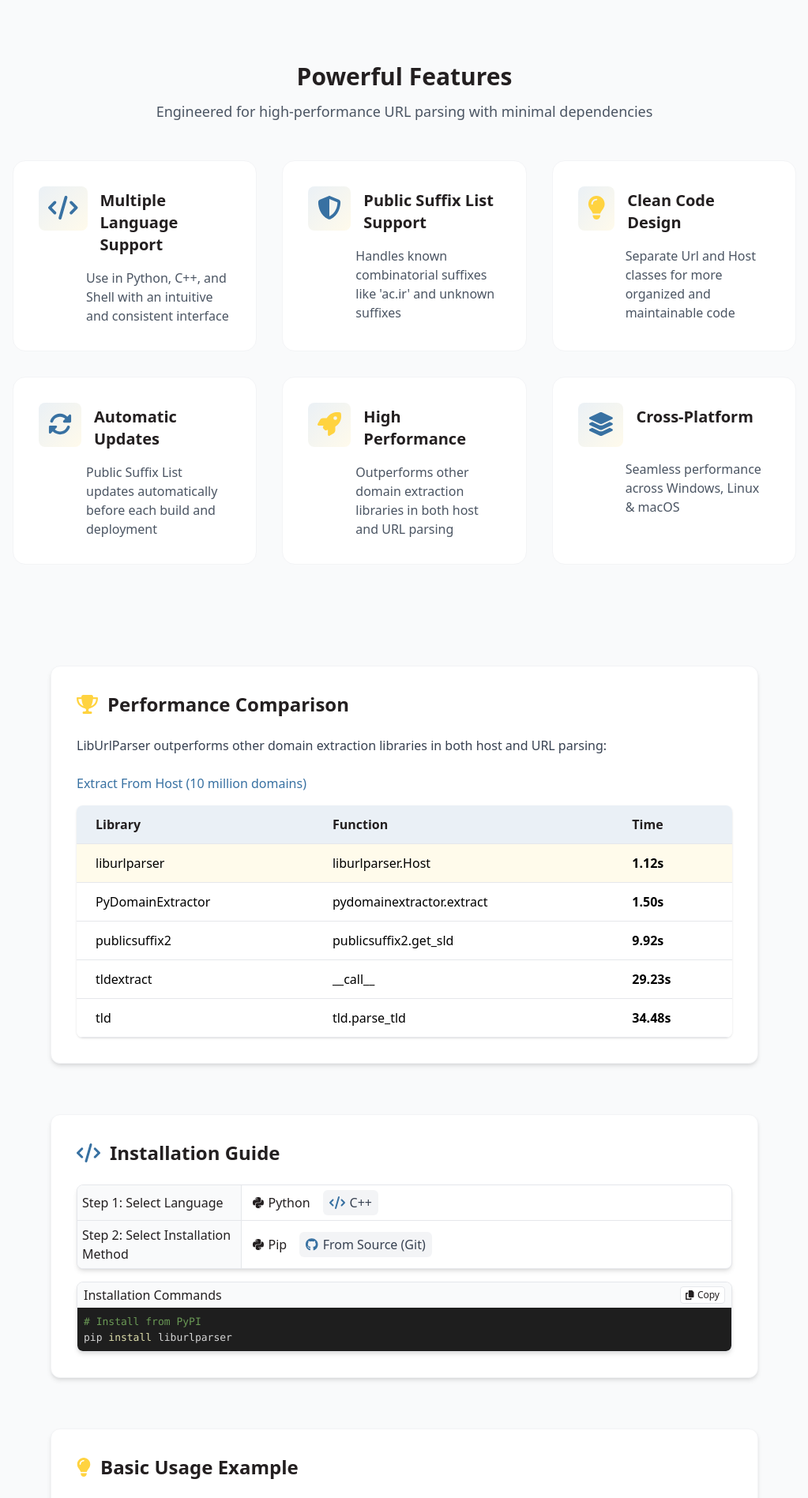
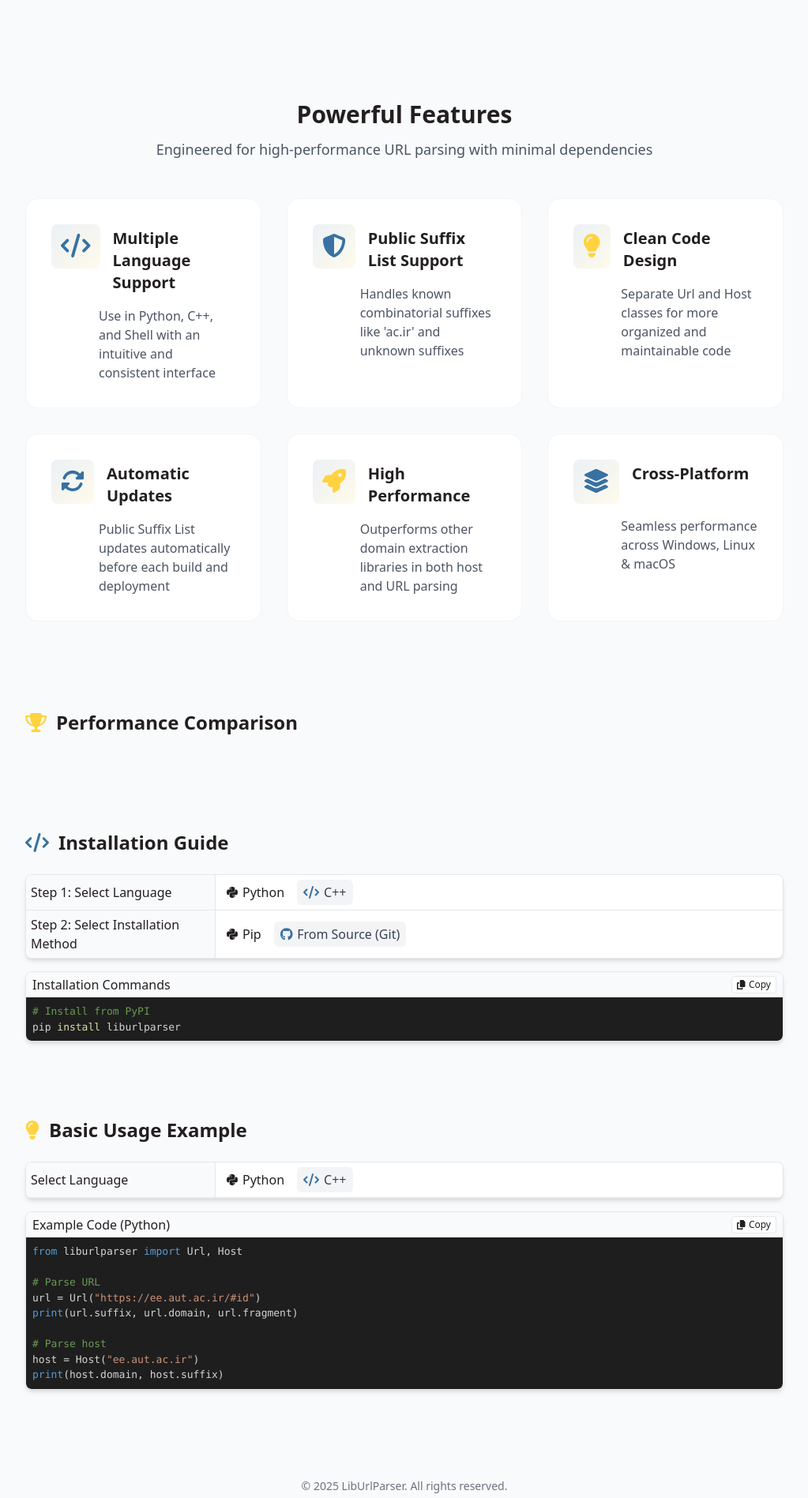
Before and after one commit to MohammadRaziei/liburlparser, a Next.js app: page / in a window 1280 px wide. Shown: the part 620-2517 px from the top of the page at 79% size, without its empty margins (128-1151 px from the left). Built offline with nearby package versions, Linux system fonts and the light colour scheme.

Commit message:
refactor(components): introduce Container component for consistent layout
The Container component

```diff
--- /dev/null
+++ b/components/Container.tsx
@@ -0,0 +1,16 @@
+import React from 'react';
+
+interface ContainerProps {
+  children: React.ReactNode;
+  className?: string; // Allow optional additional classes
+}
+
+const Container: React.FC<ContainerProps> = ({ children, className = '' }) => {
+  return (
+    <div className={`w-full max-w-5xl mx-auto px-4 sm:px-6 lg:px-8 ${className}`}>
+      {children}
+    </div>
+  );
+};
+
+export default Container;
--- a/components/FeaturesSection.tsx
+++ b/components/FeaturesSection.tsx
@@ -10,6 +10,7 @@
     faShieldAlt,
     faSyncAlt
 } from "@fortawesome/free-solid-svg-icons";
+import Container from './Container'; // Import the new Container
 
 const FeatureCard = ({ icon, title, description }: {
     icon: React.ReactNode;
@@ -66,7 +67,10 @@
     ];
 
     return (
-        <div className="w-full max-w-5xl px-4 py-16">
+        // Use Container and add vertical padding
+        <Container className="py-16">
+            {/* Remove w-full, max-w-5xl, px-4 from this div */}
+            <div>
                 <div className="text-center mb-12">
                     <h2 className="text-3xl font-bold text-[var(--primary-dark)] mb-3">
                         Powerful Features
@@ -82,5 +86,6 @@
                     ))}
                 </div>
             </div>
+        </Container>
     );
 };
--- a/components/InstallationGuide.tsx
+++ b/components/InstallationGuide.tsx
@@ -5,6 +5,7 @@
 import { faGithub, faPython } from '@fortawesome/free-brands-svg-icons';
 import { Prism as SyntaxHighlighter } from 'react-syntax-highlighter';
 import { vscDarkPlus } from 'react-syntax-highlighter/dist/cjs/styles/prism';
+import Container from './Container'; // Import the new Container
 
 
 type Language = 'python' | 'cpp';
@@ -113,10 +114,12 @@
   };
 
   const currentCommand = getCommand(language, method, version);
-  // REMOVED currentUsageExample variable
 
   return (
-    <div className="section-container">
+    // Use Container, add vertical padding (e.g., py-12 or py-16)
+    <Container className="py-12">
+      {/* Remove section-container class if it existed */}
+      <div>
         <h2 className="section-title">
           <FontAwesomeIcon icon={faCode} className="text-[var(--primary-blue)] mr-3" />
           Installation Guide
@@ -211,6 +214,7 @@
 
         </div>
       </div>
+    </Container>
   );
 };
 
--- /dev/null
+++ b/components/Navbar.tsx
@@ -0,0 +1,67 @@
+import React, { useState } from 'react';
+import Link from 'next/link';
+import { FontAwesomeIcon } from '@fortawesome/react-fontawesome';
+import { faBars } from '@fortawesome/free-solid-svg-icons';
+import { faGithub } from '@fortawesome/free-brands-svg-icons';
+
+const Navbar: React.FC = () => {
+  const [isMenuOpen, setIsMenuOpen] = useState(false);
+
+  return (
+    <nav className="navbar">
+      <div className="navbar-container">
+        <div className="flex justify-between h-16">
+          <div className="flex">
+            <div className="flex-shrink-0 flex items-center">
+              <Link href="/" className="flex items-center">
+                <img
+                  className="h-10 w-auto"
+                  src="https://github.com/MohammadRaziei/liburlparser/raw/master/docs/images/logo/liburlparser-logo-1.svg"
+                  alt="LibUrlParser"
+                />
+                <span className="ml-3 text-xl font-bold text-[var(--primary-dark)]">LibUrlParser</span>
+              </Link>
+            </div>
+            <div className="hidden sm:ml-6 sm:flex sm:space-x-8">
+              <Link href="/cpp" className="navbar-link">
+                C++ Docs
+              </Link>
+              <Link href="/python" className="navbar-link">
+                Python Docs
+              </Link>
+              <a href="https://github.com/MohammadRaziei/liburlparser" target="_blank" rel="noopener noreferrer" className="navbar-link">
+                <FontAwesomeIcon icon={faGithub} className="mr-1" /> GitHub
+              </a>
+            </div>
+          </div>
+          <div className="-mr-2 flex items-center sm:hidden">
+            <button
+              onClick={() => setIsMenuOpen(!isMenuOpen)}
+              className="inline-flex items-center justify-center p-2 rounded-md text-gray-400 hover:text-gray-500 hover:bg-gray-100 focus:outline-none focus:ring-2 focus:ring-inset focus:ring-[var(--primary-blue)]"
+            >
+              <span className="sr-only">Open main menu</span>
+              <FontAwesomeIcon icon={faBars} className="block h-6 w-6" />
+            </button>
+          </div>
+        </div>
+      </div>
+
+      {/* Mobile menu, show/hide based on menu state */}
+      <div className={`sm:hidden ${isMenuOpen ? 'block' : 'hidden'}`}>
+        <div className="pt-2 pb-3 space-y-1">
+          <Link href="/cpp" className="mobile-menu-link">
+            C++ Docs
+          </Link>
+          <Link href="/python" className="mobile-menu-link">
+            Python Docs
+          </Link>
+          <a href="https://github.com/MohammadRaziei/liburlparser" target="_blank" rel="noopener noreferrer" className="mobile-menu-link">
+            <FontAwesomeIcon icon={faGithub} className="mr-1" /> GitHub
+          </a>
+        </div>
+      </div>
+    </nav>
+  );
+};
+
+export default Navbar;
--- a/components/UsageExampleGuide.tsx
+++ b/components/UsageExampleGuide.tsx
@@ -4,6 +4,7 @@
 import { faPython } from '@fortawesome/free-brands-svg-icons';
 import { Prism as SyntaxHighlighter } from 'react-syntax-highlighter';
 import { vscDarkPlus } from 'react-syntax-highlighter/dist/cjs/styles/prism';
+import Container from './Container'; // Import the new Container
 
 type Language = 'python' | 'cpp';
 
@@ -51,12 +52,14 @@
   const currentUsageExample = usageExamples[language];
 
   return (
-    <div className="section-container">
+    // Use Container, add vertical padding (e.g., py-12 or py-16)
+    <Container className="py-12">
         <h2 className="section-title">
           <FontAwesomeIcon icon={faLightbulb} className="text-[var(--primary-yellow)] mr-3" />
           Basic Usage Example
         </h2>
 
+        {/* Content remains the same */}
         {/* Language Selection Row */}
         <div className="bg-white rounded-lg shadow-md overflow-hidden mb-4 border border-gray-200">
          <table className="w-full">
@@ -111,7 +114,7 @@
           {currentUsageExample}
         </SyntaxHighlighter>
       </div>
-    </div>
+    </Container>
   );
 };
 
--- a/pages/index.tsx
+++ b/pages/index.tsx
@@ -1,17 +1,19 @@
 import Head from 'next/head';
-import * as React from 'react';
+import * as React from 'react'; // Keep React import
 import Link from 'next/link';
 import { FontAwesomeIcon } from '@fortawesome/react-fontawesome';
-// Make sure faLightbulb is imported if needed by UsageExampleGuide, or keep it here if used elsewhere
-import { faCode, faTrophy, faLightbulb, faBars } from '@fortawesome/free-solid-svg-icons';
+// Remove faBars if no longer used here, keep others
+import { faCode, faTrophy, faLightbulb } from '@fortawesome/free-solid-svg-icons';
 import { faGithub } from '@fortawesome/free-brands-svg-icons';
 import FeaturesSection from '../components/FeaturesSection';
 import InstallationGuide from '../components/InstallationGuide';
-// Import the new component
 import UsageExampleGuide from '../components/UsageExampleGuide';
+import Container from '../components/Container';
+import Navbar from '../components/Navbar';
 
 export default function LibUrlParserDocumentation() {
-  const [isMenuOpen, setIsMenuOpen] = React.useState(false);
+  // Remove isMenuOpen state
+  // const [isMenuOpen, setIsMenuOpen] = React.useState(false);
 
   const navigationButtons = [
     {
@@ -46,69 +48,22 @@
   ];
 
   return (
-    <main className="bg-gray-50 min-h-screen">
+    // Make main a flex column to push footer down
+    <main className="bg-gray-50 min-h-screen flex flex-col">
       <Head>
         <title>LibUrlParser - Fastest Domain Extractor Library</title>
         <meta name="description" content="Fastest domain extractor library written in C++ with Python binding" />
       </Head>
 
-      {/* Navbar */}
-      <nav className="navbar">
-        <div className="navbar-container">
-          <div className="flex justify-between h-16">
-            <div className="flex">
-              <div className="flex-shrink-0 flex items-center">
-                <Link href="/" className="flex items-center">
-                  <img
-                    className="h-10 w-auto"
-                    src="https://github.com/MohammadRaziei/liburlparser/raw/master/docs/images/logo/liburlparser-logo-1.svg"
-                    alt="LibUrlParser"
-                  />
-                  <span className="ml-3 text-xl font-bold text-[var(--primary-dark)]">LibUrlParser</span>
-                </Link>
-              </div>
-              <div className="hidden sm:ml-6 sm:flex sm:space-x-8">
-                <Link href="/cpp" className="navbar-link">
-                  C++ Docs
-                </Link>
-                <Link href="/python" className="navbar-link">
-                  Python Docs
-                </Link>
-                <a href="https://github.com/MohammadRaziei/liburlparser" target="_blank" rel="noopener noreferrer" className="navbar-link">
-                  <FontAwesomeIcon icon={faGithub} className="mr-1" /> GitHub
-                </a>
-              </div>
-            </div>
-            <div className="-mr-2 flex items-center sm:hidden">
-              <button
-                onClick={() => setIsMenuOpen(!isMenuOpen)}
-                className="inline-flex items-center justify-center p-2 rounded-md text-gray-400 hover:text-gray-500 hover:bg-gray-100 focus:outline-none focus:ring-2 focus:ring-inset focus:ring-[var(--primary-blue)]"
-              >
-                <span className="sr-only">Open main menu</span>
-                <FontAwesomeIcon icon={faBars} className="block h-6 w-6" />
-              </button>
-            </div>
-          </div>
-        </div>
+      <Navbar />
 
-        {/* Mobile menu, show/hide based on menu state */}
-        <div className={`sm:hidden ${isMenuOpen ? 'block' : 'hidden'}`}>
-          <div className="pt-2 pb-3 space-y-1">
-            <Link href="/cpp" className="mobile-menu-link">
-              C++ Docs
-            </Link>
-            <Link href="/python" className="mobile-menu-link">
-              Python Docs
-            </Link>
-            <a href="https://github.com/MohammadRaziei/liburlparser" target="_blank" rel="noopener noreferrer" className="mobile-menu-link">
-              <FontAwesomeIcon icon={faGithub} className="mr-1" /> GitHub
-            </a>
-          </div>
-        </div>
-      </nav>
-
-      <section className="layout relative flex flex-col items-center py-12">
-        <div className="flex flex-col items-center text-center w-full max-w-4xl px-4">
+      {/* Main content area */}
+      {/* Remove items-center, add flex-grow and w-full */}
+      <section className="flex-grow w-full">
+        {/* Hero Section */}
+        {/* Container handles width/padding. Added text-center here. */}
+        <Container className="py-12 text-center">
+          {/* Removed outer centering/width classes */}
           <div className="hero-container">
             <img
               width={180}
@@ -150,61 +105,44 @@
               })}
             </div>
           </div>
-        </div>
+        </Container>
 
+        {/* Features Section (already uses Container internally) */}
         <FeaturesSection />
 
         {/* Performance Section */}
-        <div className="section-container">
+        {/* Container handles width/padding */}
+        <Container className="py-12">
+          {/* Removed section-container class if it existed */}
+          <div>
             <h2 className="section-title">
               <FontAwesomeIcon icon={faTrophy} className="text-[var(--primary-yellow)] mr-3" />
               Performance Comparison
             </h2>
-          <p className="text-gray-700 mb-6">
-            LibUrlParser outperforms other domain extraction libraries in both host and URL parsing:
-          </p>
-          <div className="space-y-6">
-            <div>
-              <h3 className="font-medium text-[var(--primary-blue)] mb-4">Extract From Host (10 million domains)</h3>
-              <div className="overflow-x-auto rounded-lg shadow">
-                <table className="performance-table">
-                  <thead>
-                    <tr className="performance-table-header">
-                      <th className="performance-table-cell text-left text-[var(--primary-dark)] font-semibold">Library</th>
-                      <th className="performance-table-cell text-left text-[var(--primary-dark)] font-semibold">Function</th>
-                      <th className="performance-table-cell text-left text-[var(--primary-dark)] font-semibold">Time</th>
-                    </tr>
-                  </thead>
-                  <tbody>
-                    {performanceData.map((row, index) => (
-                      <tr key={index} className={row.highlight ? "performance-highlight-row" : ""}>
-                        <td className="performance-table-cell font-medium">{row.library}</td>
-                        <td className="performance-table-cell">{row.function}</td>
-                        <td className="performance-table-cell font-bold">{row.time}</td>
-                      </tr>
-                    ))}
-                  </tbody>
-                </table>
           </div>
-            </div>
-          </div>
-        </div>
+        </Container>
 
-        {/* Replace the Quick Start Section with the InstallationGuide component */}
+        {/* Installation Guide (already uses Container internally) */}
         <InstallationGuide />
 
-        {/* Render Usage Example Guide */}
+        {/* Usage Example Guide (already uses Container internally) */}
         <UsageExampleGuide />
 
+      </section> {/* End main content section */}
+
+      {/* Footer */}
+      {/* Container handles width/padding */}
       <footer className="mt-auto pt-16 pb-8 text-center text-gray-500 text-sm w-full bg-[var(--primary-dark)]/5">
-          <div className="max-w-4xl mx-auto px-4">
+        <Container>
+          {/* Removed outer centering/width classes */}
+          <div>
             <p>© {new Date().getFullYear()} LibUrlParser. All rights reserved.</p>
             <p className="mt-2">
               Created by <a href="https://github.com/MohammadRaziei" className="text-[var(--primary-blue)] hover:underline">Mohammad Raziei</a>
             </p>
           </div>
+        </Container>
       </footer>
-      </section>
     </main>
   );
 }
```
Lines whose indentation alone changed are shown as unchanged.
